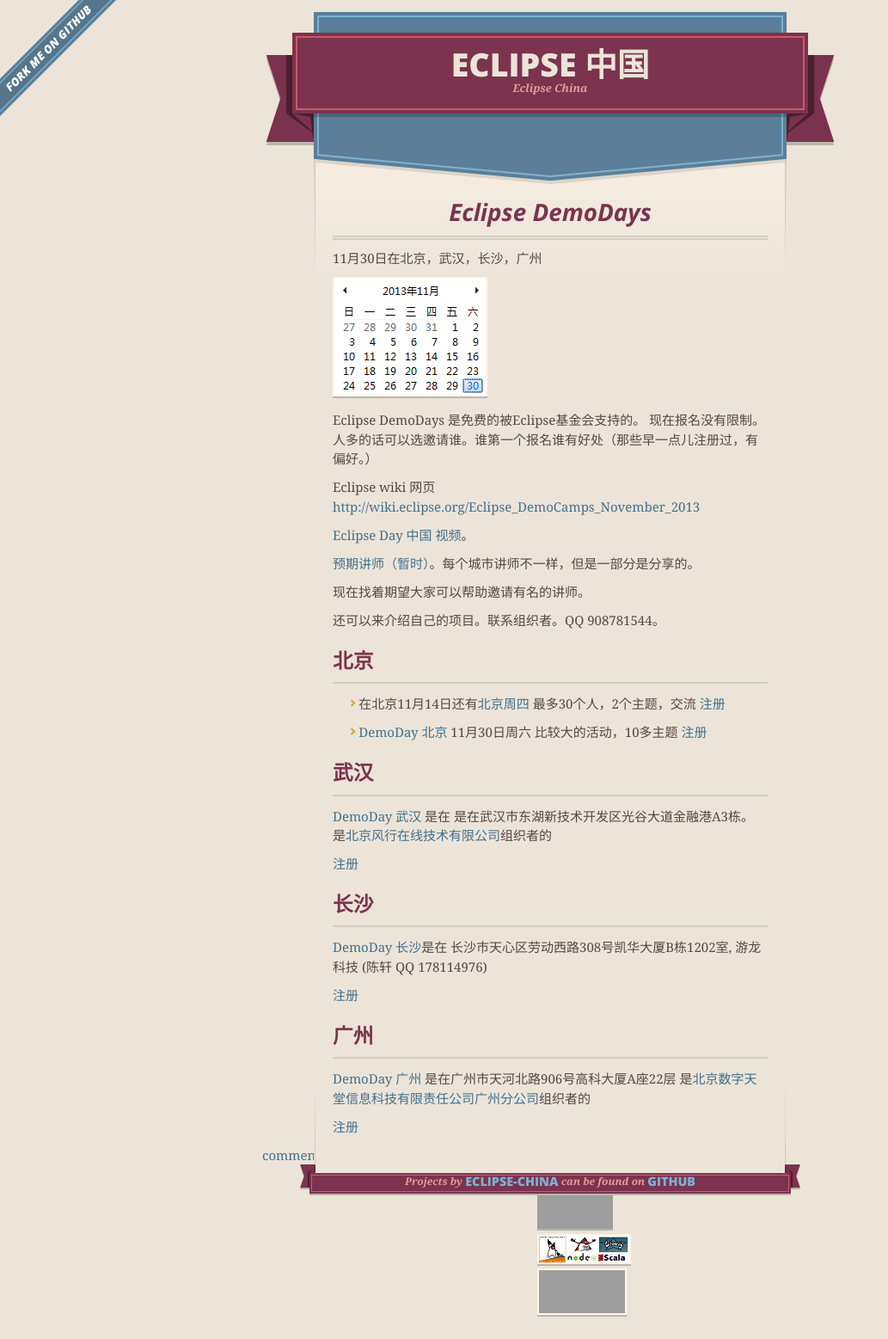
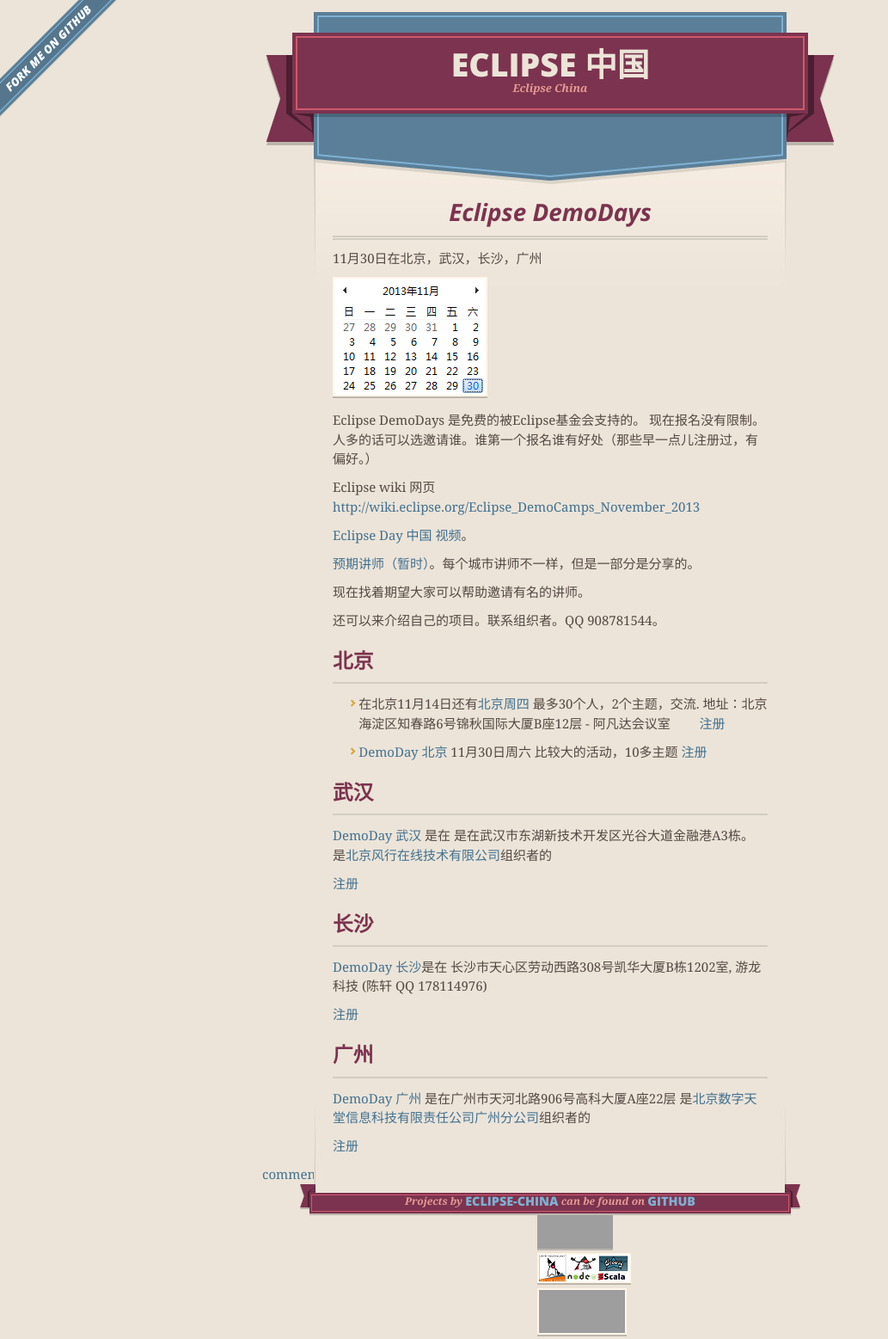
Before and after one commit to Eclipse-China/Eclipse-China.github.io, a Jekyll site: the page built from demodays/index.md, in a window 1280 px wide. Shown: the whole page at 86% size, without its empty margins (0-1033 px from the left). Built offline with Jekyll 4.4.1, drawn with Linux system fonts in a browser that asks for light colours; nearby versions of some CDN libraries; Markdown is read by kramdown in place of the engine named in the settings; comment, search, counter and statistics services are not loaded; before the commit the page ends 1535 px from its top, so only the background shows below that; grey boxes are pictures that could not be loaded.

Commit message:
阿凡达会议室

```diff
--- a/demodays/index.md
+++ b/demodays/index.md
@@ -29,7 +29,7 @@
 ## 北京
 
 - 在北京11月14日还有[北京周四](http://wiki.eclipse.org/Eclipse_DemoCamps_November_2013/Beijing_Thursday)
- 最多30个人，2个主题，交流
+ 最多30个人，2个主题，交流. 地址：北京海淀区知春路6号锦秋国际大厦B座12层 - 阿凡达会议室
  [注册](https://yoopay.cn/event/77839001)
 
 - [DemoDay 北京](http://wiki.eclipse.org/Eclipse_DemoCamps_November_2013/Beijing) 11月30日周六
```
